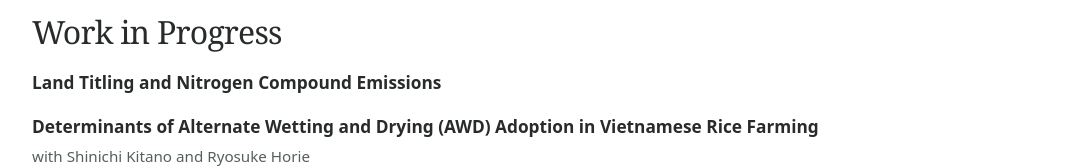
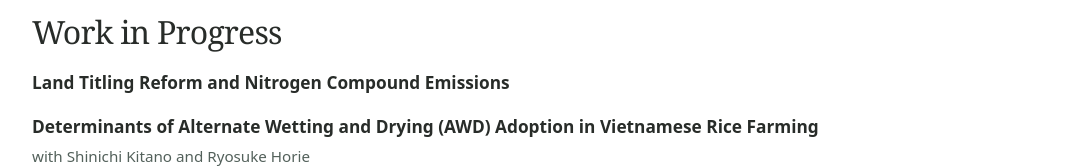
Before and after one commit to sunnyqingsun/sunnyqingsun.github.io, a plain HTML site: page research.html in a window 1280 px wide. Shown: the part 1221-1389 px from the top of the page, without its empty margins (96-1183 px from the left). Drawn offline with Linux system fonts and the light colour scheme.

Commit message:
Update the land titling reform project title

```diff
--- a/research.html
+++ b/research.html
@@ -78,7 +78,7 @@
       <section class="paper-group">
         <h2>Work in Progress</h2>
         <ul class="paper-list" role="list">
-          <li><h3>Land Titling and Nitrogen Compound Emissions</h3></li>
+          <li><h3>Land Titling Reform and Nitrogen Compound Emissions</h3></li>
           <li>
             <h3>Determinants of Alternate Wetting and Drying (AWD) Adoption in Vietnamese Rice Farming</h3>
             <p class="authors">with Shinichi Kitano and Ryosuke Horie</p>
```
